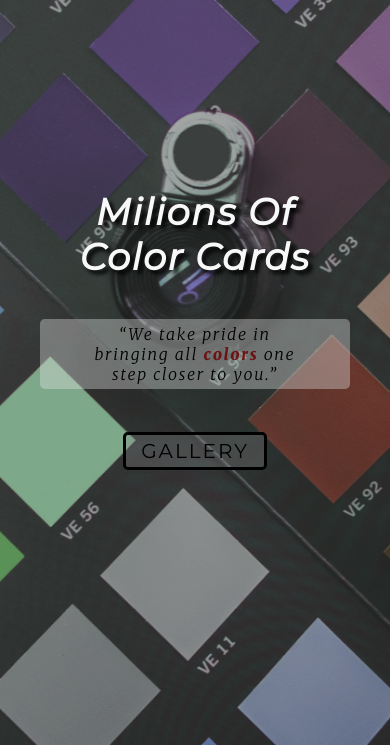
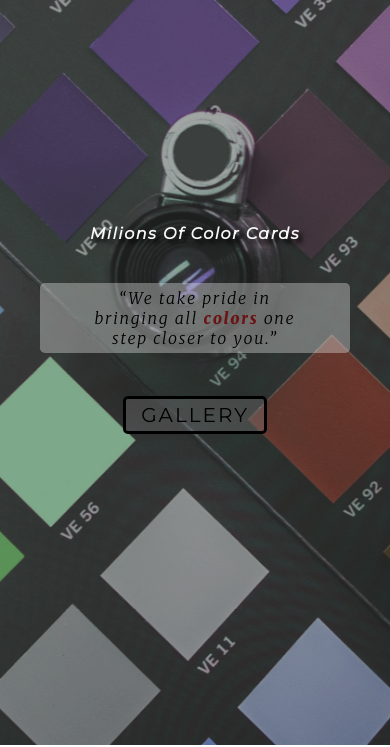
Before and after one commit to FranjoDumanovsky/Miltonia-Website, a plain HTML site: page index.html in a window 390 px wide. Shown: the part 99-846 px from the top of the page. Drawn offline with Linux system fonts and the light colour scheme.

Commit message:
Update main.css

```diff
--- a/css/main.css
+++ b/css/main.css
@@ -152,7 +152,7 @@ img {
   .showcase-Contacts h1,
   .showcase-Aboutus h1,
   .showcase-Products h1 {
-    font-size: 2.8rem;
+    font-size: 1rem;
     margin: 2rem 0 0 0;
   }
 }
@@ -162,7 +162,7 @@ img {
   .showcase-Contacts h1,
   .showcase-Aboutus h1,
   .showcase-Products h1 {
-    font-size: 2.3rem;
+    font-size: 1rem;
     margin: 1rem 0 0 0;
   }
 }
```
